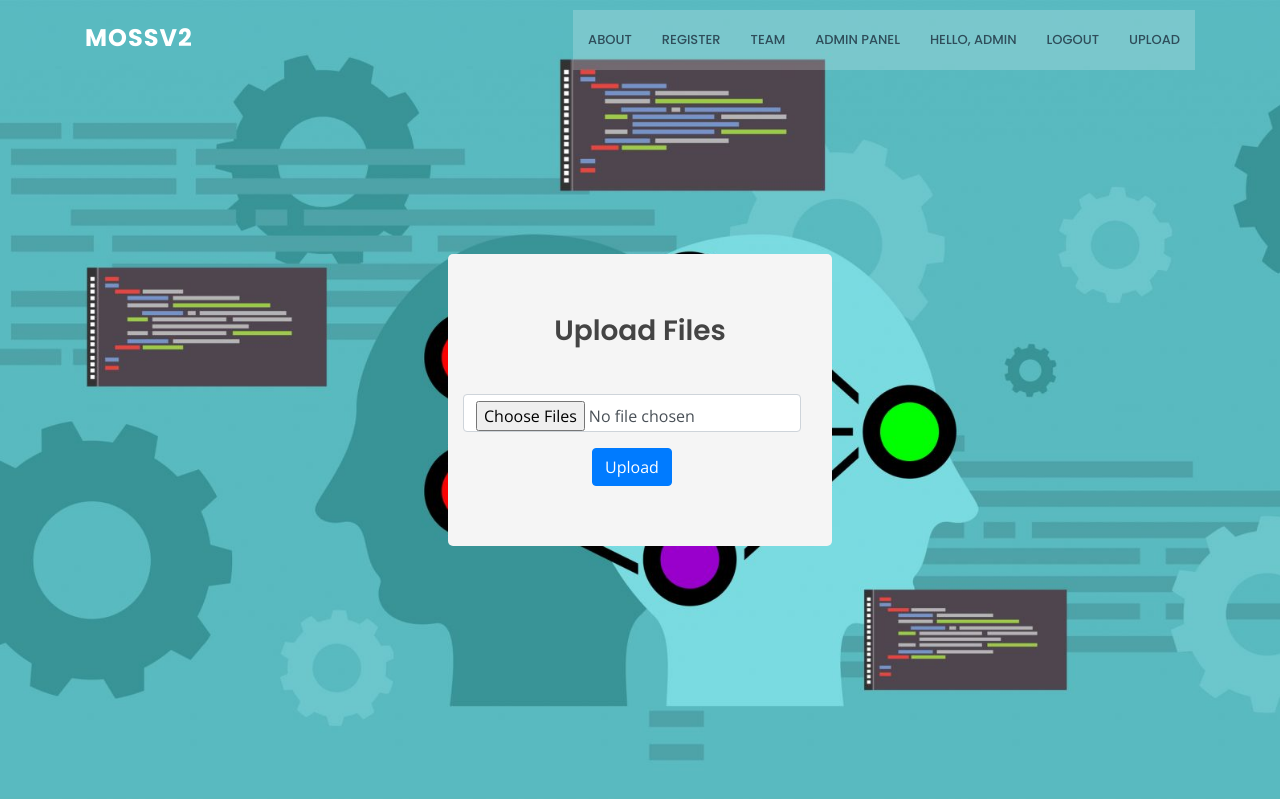
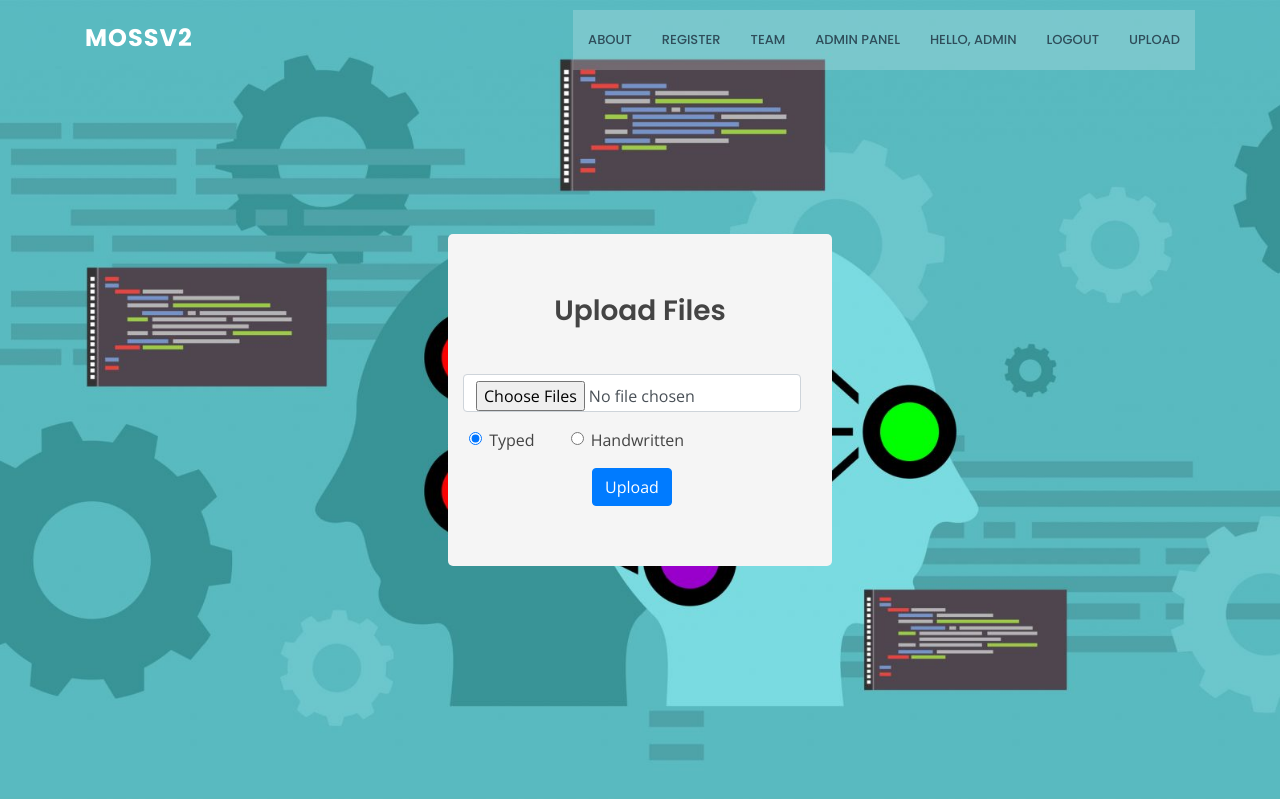
Before and after one commit to aniket7joshi/SWE_Team_29, a Django app: page /moss/upload/ in a window 1280 px wide. Shown: the top 799 px of the page. Run offline with Django 3.2, Linux system fonts and the light colour scheme; a user stored in the database is signed in; parts of the project's set-up code (start-up, migrations or seed data) failed here and were passed over; some libraries are stand-ins or nearby versions.

Commit message:
adds document type radio to upload form

```diff
--- a/MOSSv2/templates/MOSSv2/upload.html
+++ b/MOSSv2/templates/MOSSv2/upload.html
@@ -23,6 +23,20 @@
                 <div class="form-group files">
                     <input type="file" name="file" id= "file-upload" class="form-control"  webkitdirectory directory multiple>
                 </div>
+            <div class="row" style="margin-bottom: 5%;">
+                <div class="col-lg-4 form-check">
+                  <input class="form-check-input" type="radio" id="typed" name="documentType"  value="Typed" checked>
+                  <label class="form-check-label" for="typed">
+                    Typed
+                  </label>
+                </div>
+                <div class=" col-lg-4 form-check">
+                    <input class="form-check-input" type="radio" name="documentType" id="written" value="Handwritten">
+                    <label class="form-check-label" for="written">
+                      Handwritten
+                    </label>
+                </div>
+            </div>
                 <input type="submit" class="btn btn-primary" value="Upload">
               </form>
         </div>
--- a/MOSSv2/views.py
+++ b/MOSSv2/views.py
@@ -85,6 +85,7 @@ def upload_files(request):
         file_list = [x.name for x in request.FILES.getlist('file')]
         files = request.FILES.getlist('file')
         print("{} files received.".format(len(file_list)))
+        print("Document type: ", request.POST.get('documentType'))
         # gensim_similarity_matrix = similarity.check_gensim_similarity(files)
         tf_idf_matrix = similarity.tf_idf_cosine_distance(files)
     return render(request, "MOSSv2/upload.html", {"msg":"Files Uploaded",
```
Also changed, not shown: MOSSv2/tests.py (+16 -16 lines).
